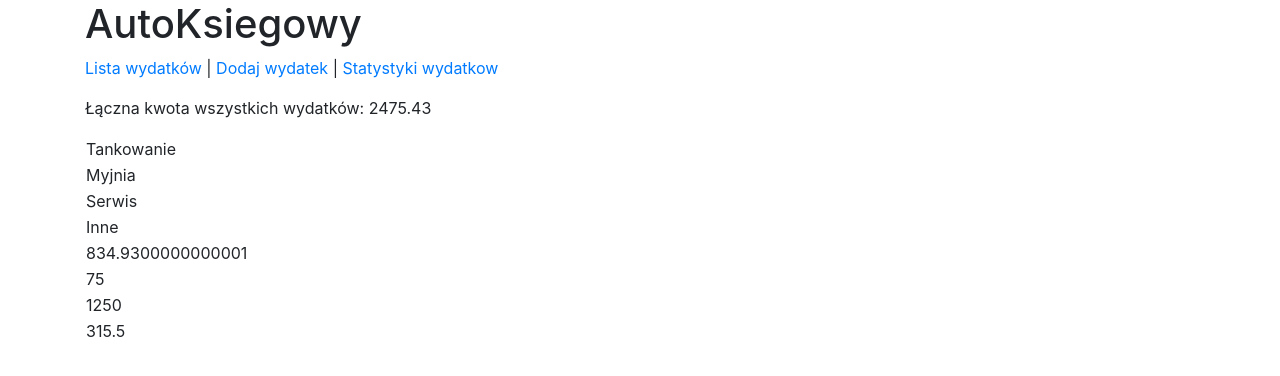
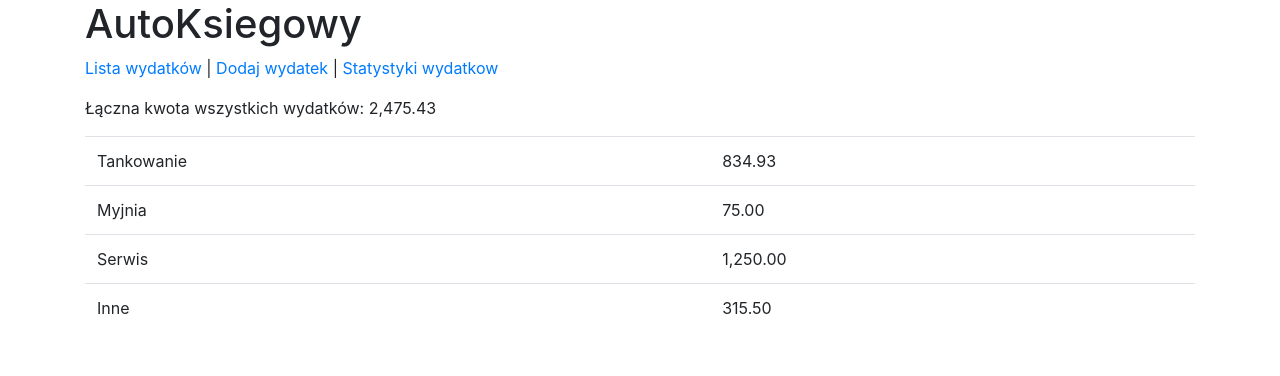
Before and after one commit to kalickiPawel/AutoKsiegowy, an Angular app: page /statystyki in a window 1280 px wide. Shown: the top 376 px of the page. Built offline with nearby package versions, Linux system fonts and the light colour scheme.

Commit message:
Added correct view to wydatkiByCategory

```diff
--- a/src/app/statystyki-wydatkow/statystyki-wydatkow.component.html
+++ b/src/app/statystyki-wydatkow/statystyki-wydatkow.component.html
@@ -1,12 +1,12 @@
 <p>
-  Łączna kwota wszystkich wydatków: {{ sumaWydatkow }}
+  Łączna kwota wszystkich wydatków: {{ sumaWydatkow | number: '1.2-2'}}
 </p>
 
-<table>
-  <tr *ngFor="let kategoria of kategorieWydatkow" >
+<table class="table">
+  <tbody>
+    <tr *ngFor="let kategoria of kategorieWydatkow; let i = index;">
       <td>{{ kategoria }}</td>
-  </tr>
-  <tr *ngFor="let wydatki of sumaWydatkowKategoria">
-    <td>{{ wydatki }}</td>
-  </tr>
+      <td>{{ sumaWydatkowKategoria[i] | number: '1.2-2' }}</td>
+    </tr>
+  </tbody>
 </table>
```
